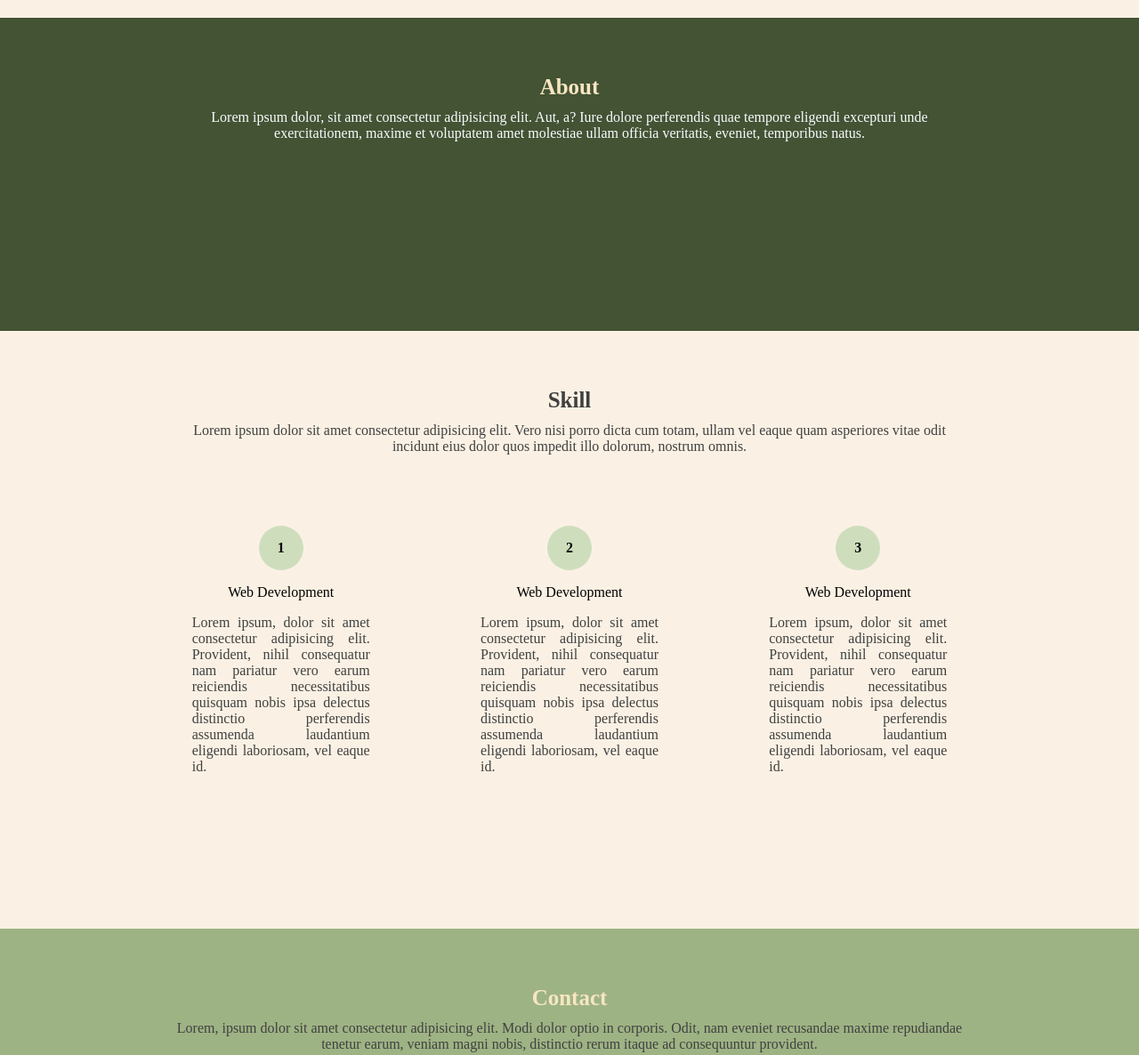
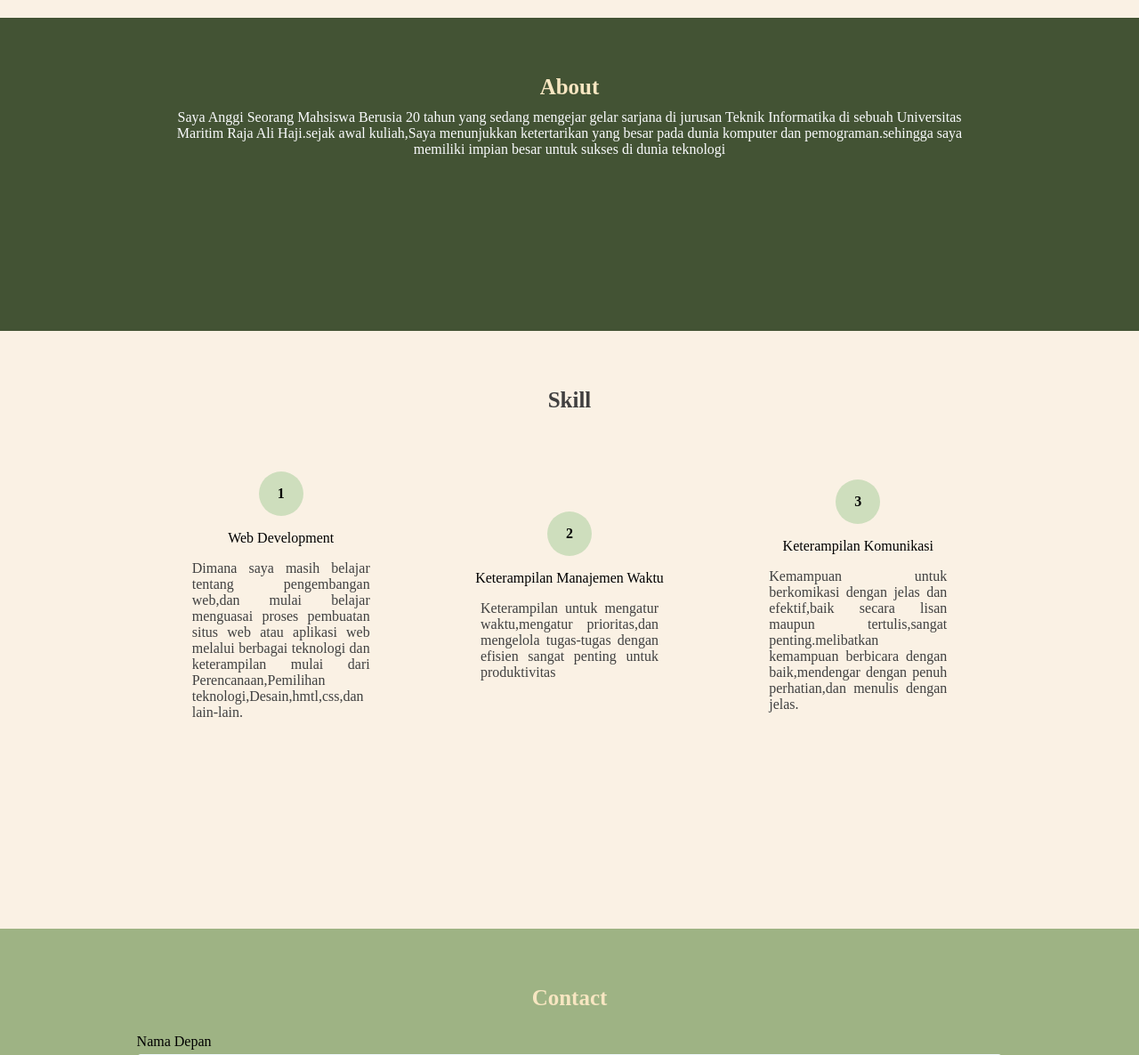
Before and after one commit to AnggiLoloSiregar/Webprofil_Anggi, a plain HTML site: page index.html in a window 1280 px wide. Shown: the part 700-1886 px from the top of the page at 89% size. Drawn offline with Linux system fonts and the light colour scheme.

Commit message:
Tugas html dan css

```diff
--- a/index.html
+++ b/index.html
@@ -34,7 +34,7 @@
         <div class="about">
             <div class="about-desc">
                 <p>About</p>
-                <p>Lorem ipsum dolor, sit amet consectetur adipisicing elit. Aut, a? Iure dolore perferendis quae tempore eligendi excepturi unde exercitationem, maxime et voluptatem amet molestiae ullam officia veritatis, eveniet, temporibus natus.</p>
+                <p>Saya Anggi Seorang Mahsiswa Berusia 20 tahun yang sedang mengejar gelar sarjana di jurusan Teknik Informatika di sebuah Universitas Maritim Raja Ali Haji.sejak awal kuliah,Saya menunjukkan ketertarikan yang besar pada dunia komputer dan pemograman.sehingga saya memiliki impian besar untuk sukses di dunia teknologi</p>
             </div>
 
         </div>
@@ -44,26 +44,25 @@
         <div class="skill">
             <div class="skill-desc">
                 <p>Skill</p>
-                <p>Lorem ipsum dolor sit amet consectetur adipisicing elit. Vero nisi porro dicta cum totam, ullam vel eaque quam asperiores vitae odit incidunt eius dolor quos impedit illo dolorum, nostrum omnis.</p>
             </div>
 
             <div class="box-container">
                 <div class="box-1">
                     <span>1</span>
                     <p>Web Development</p>
-                    <p>Lorem ipsum, dolor sit amet consectetur adipisicing elit. Provident, nihil consequatur nam pariatur vero earum reiciendis necessitatibus quisquam nobis ipsa delectus distinctio perferendis assumenda laudantium eligendi laboriosam, vel eaque id.</p>
+                    <p>Dimana saya masih belajar tentang pengembangan web,dan mulai belajar menguasai proses pembuatan situs web atau aplikasi web melalui berbagai teknologi dan keterampilan mulai dari Perencanaan,Pemilihan teknologi,Desain,hmtl,css,dan lain-lain.</p>
                 </div>
 
                 <div class="box-2">
                     <span>2</span>
-                    <p>Web Development</p>
-                    <p>Lorem ipsum, dolor sit amet consectetur adipisicing elit. Provident, nihil consequatur nam pariatur vero earum reiciendis necessitatibus quisquam nobis ipsa delectus distinctio perferendis assumenda laudantium eligendi laboriosam, vel eaque id.</p>
+                    <p>Keterampilan Manajemen Waktu</p>
+                    <p>Keterampilan untuk mengatur waktu,mengatur  prioritas,dan mengelola tugas-tugas dengan efisien sangat penting untuk produktivitas</p>
                 </div>
 
                 <div class="box-3">
                     <span>3</span>
-                    <p>Web Development</p>
-                    <p>Lorem ipsum, dolor sit amet consectetur adipisicing elit. Provident, nihil consequatur nam pariatur vero earum reiciendis necessitatibus quisquam nobis ipsa delectus distinctio perferendis assumenda laudantium eligendi laboriosam, vel eaque id.</p>
+                    <p>Keterampilan Komunikasi</p>
+                    <p>Kemampuan untuk berkomikasi dengan jelas dan efektif,baik secara lisan maupun tertulis,sangat penting.melibatkan kemampuan berbicara dengan baik,mendengar dengan penuh perhatian,dan menulis dengan jelas.</p>
                 </div>
             </div>
         </div>
@@ -73,7 +72,7 @@
         <div class="contact">
             <div class="contact-desc">
                 <p>Contact</p>
-                <p>Lorem, ipsum dolor sit amet consectetur adipisicing elit. Modi dolor optio in corporis. Odit, nam eveniet recusandae maxime repudiandae tenetur earum, veniam magni nobis, distinctio rerum itaque ad consequuntur provident.</p>
+                <p></p>
             </div>
             <form action="form.html">
                 <label for="fname">Nama Depan</label>
--- a/style.css
+++ b/style.css
@@ -327,7 +327,7 @@ footer
     background-color: #435334;
 }
 
-footer
+footer p
 {
     font-family: 'Gill Sans', 'Gill Sans MT', Calibri, 'Trebuchet MS', sans-serif;
 }
@@ -364,7 +364,7 @@ footer p:nth-child(2)
     justify-content: center;
     align-items: center;
     margin: 3px;
-    background-color: #fff;
+    background-color:#fff;
     border-radius: 50%;
 }
 
@@ -377,5 +377,5 @@ footer p:nth-child(2)
 .social-icons a:hover
 {
     background-color: #9EB384;
-    box-shadow: 2px 2px 12px rgb(0, 0, 0, 0.2);
+    box-shadow: 2px 2px 12px rgba(238, 235, 235, 0.87)8);
 }
```
